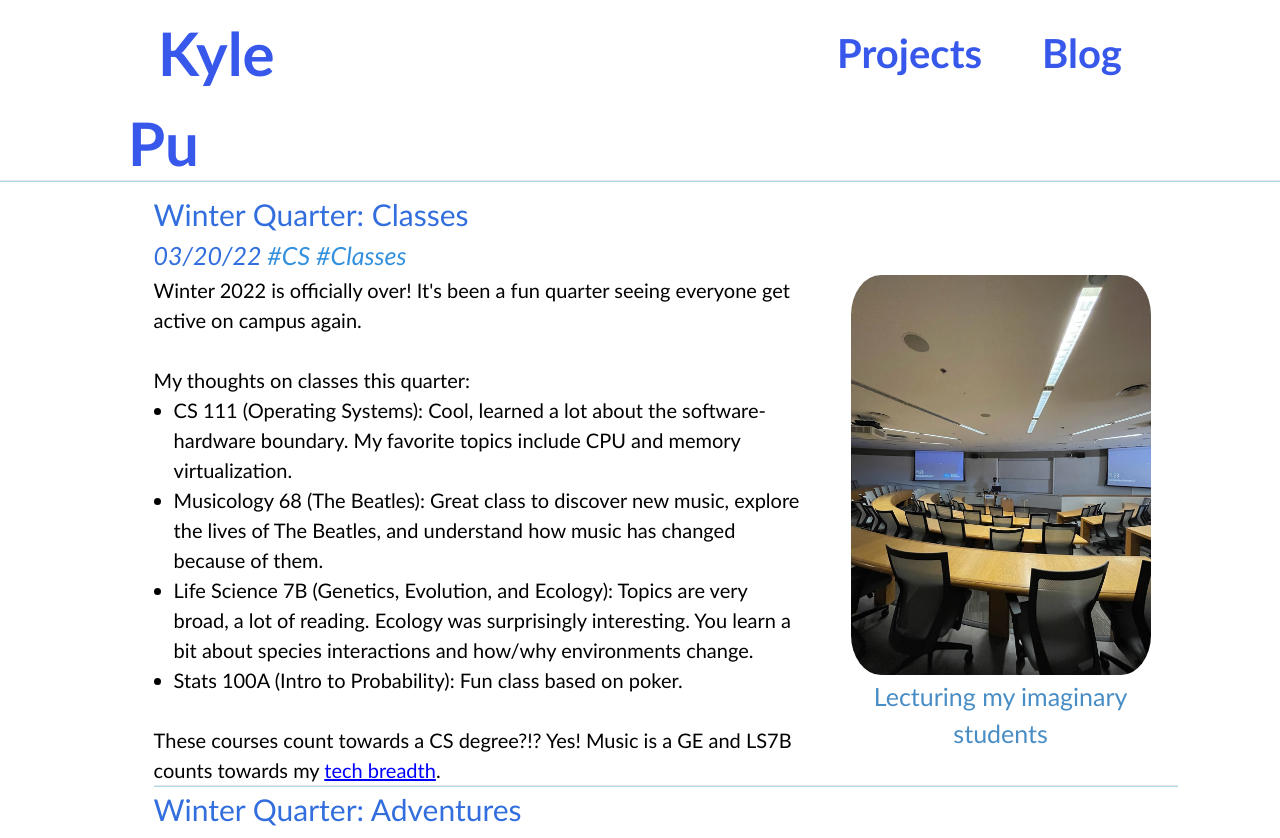
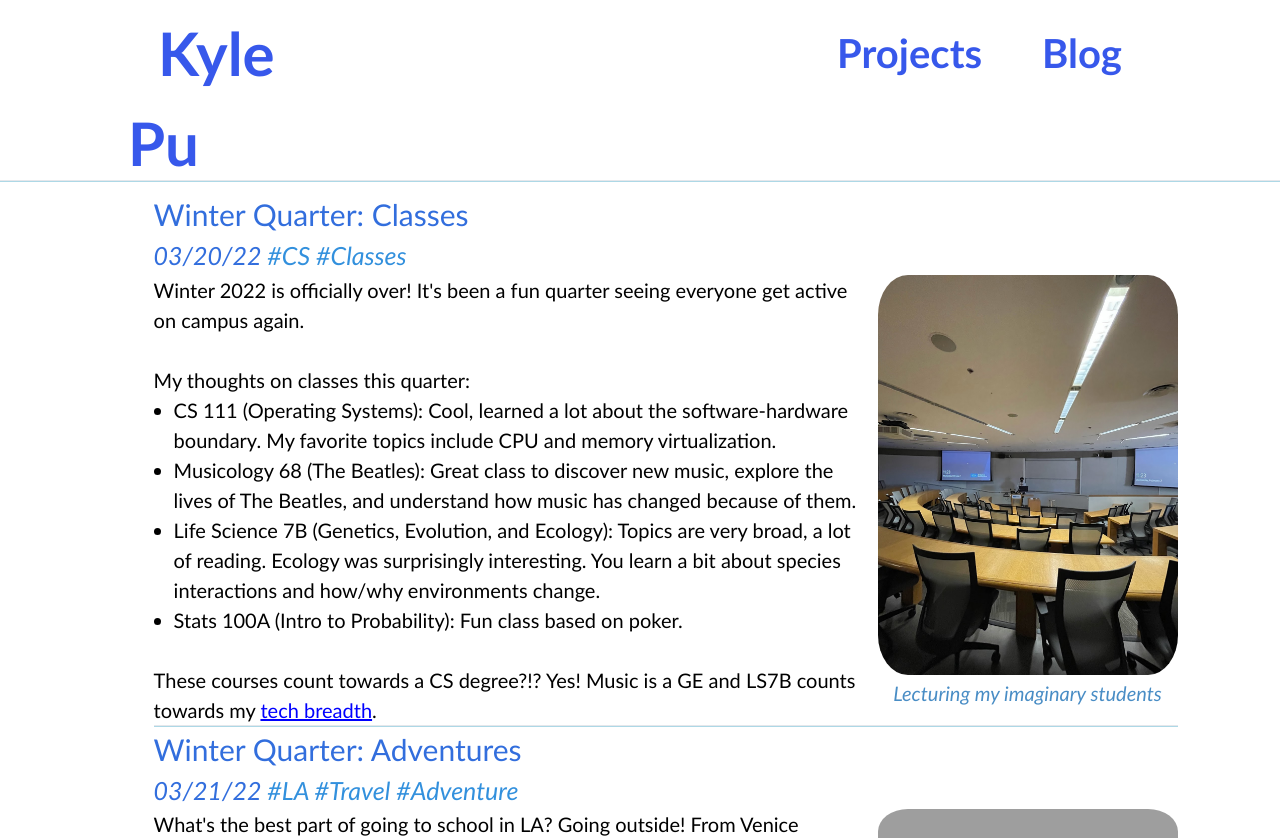
Before and after one commit to Kyle-Pu/Kyle-Pu.github.io, a React (Create React App) app: page /Blog in a window 1280 px wide. Shown: the top 838 px of the page. Built offline with nearby package versions, Linux system fonts and the light colour scheme; grey boxes are pictures that could not be loaded.

Commit message:
Fix CSS rule that was being overriden in the blog posts figcaptions

```diff
--- a/src/components/Blog/Blog.css
+++ b/src/components/Blog/Blog.css
@@ -63,9 +63,10 @@ ul li{
     padding-left: 20px;
 }
 
-figcaption{
+figure figcaption{
     font-family: Optima;
     font-style: italic;
+    font-size: 20px;
     color:rgb(73, 141, 197);
     caption-side: bottom;
     text-align: center;
```
